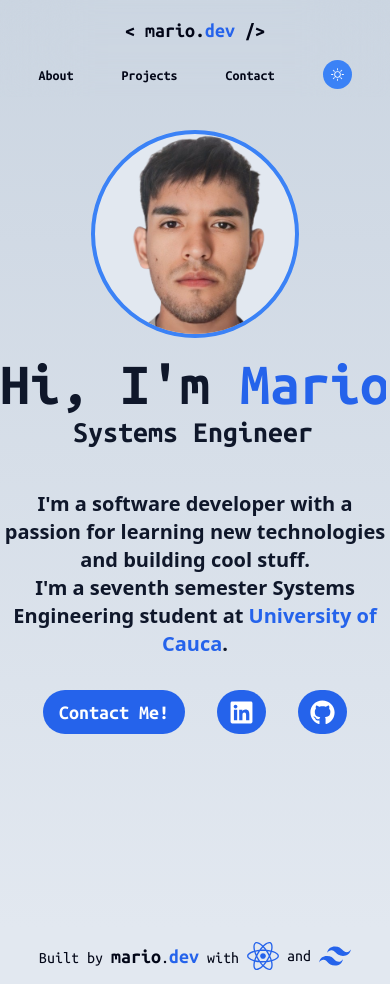
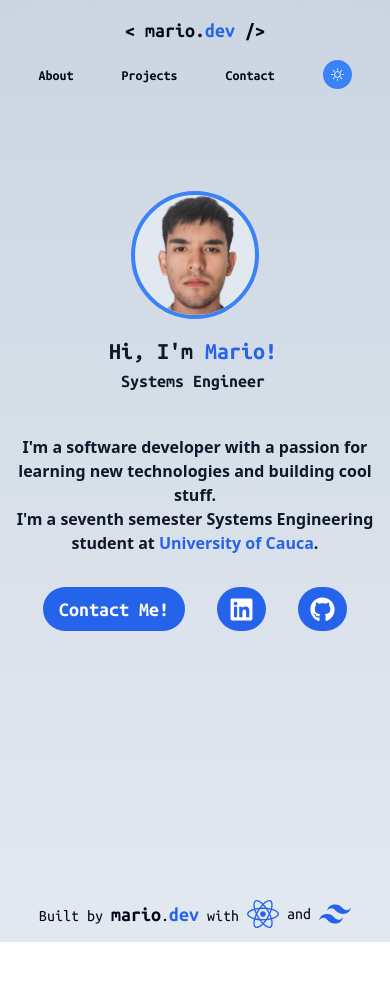
Before and after one commit to cmperdomo17/my_portfolio, a React (Create React App) app: page / in a window 390 px wide. After the commit the page ends 942 px from the top, so only its background shows below. Built offline with nearby package versions, Linux system fonts and the light colour scheme.

Commit message:
Update Home component styling

```diff
--- a/src/components/Home.jsx
+++ b/src/components/Home.jsx
@@ -7,32 +7,32 @@ const Home = () => {
 
     return (
 
-    <div className={`flex flex-col justify-center h-[110vh] ${darkMode ? 'bg-gradient-to-b from-black to-slate-950' : 'bg-gradient-to-b from-slate-300 to-slate-200'}`}>
+    <div className={`flex flex-col justify-center h-[105vh] md:h-[110vh] ${darkMode ? 'bg-gradient-to-b from-black to-slate-950' : 'bg-gradient-to-b from-slate-300 to-slate-200'}`}>
 
         <div className="flex justify-center pb-4">
             <img
                 src={`${process.env.PUBLIC_URL}/me2.png`}
                 alt="Mario"
-                className={`w-52 h-52 rounded-full border-4 hover:scale-105 transition-all ease-out ${darkMode ? 'bg-blue-400' : 'bg-slate-200 border-blue-500'}`}
+                className={`w-32 h-32 md:w-52 md:h-52 rounded-full border-4 hover:scale-105 transition-all ease-out ${darkMode ? 'bg-blue-400' : 'bg-slate-200 border-blue-500'}`}
             />
         </div>
 
         <div className="font-ubuntu-mono font-bold text-center">
 
             <div className="flex justify-center">
-                <h1 className={`text-6xl ${darkMode ? 'text-white' : 'text-slate-900'} animate-typing1 animation-fill-forwards overflow-hidden border-r-4 w-12 text-nowrap`}>
+                <h1 className={`text-2xl md:text-6xl ${darkMode ? 'text-white' : 'text-slate-900'} animate-typing1 animation-fill-forwards overflow-hidden border-r-4 w-12 text-nowrap`}>
                     Hi, I'm <span className={`${darkMode ? 'text-blue-400' : 'text-blue-600'}`}>Mario!</span>
                 </h1>
             </div>
 
             <div className="flex justify-center">
-                <h1 className={`text-3xl animate-typing2 animation-fill-forwards ${darkMode ? 'text-white' : 'text-slate-900'} overflow-hidden border-r-4 w-25 text-nowrap`}>
+                <h1 className={`text-lg md:text-3xl animate-typing2 animation-fill-forwards ${darkMode ? 'text-white' : 'text-slate-900'} overflow-hidden border-r-4 w-25 text-nowrap`}>
                     Systems Engineer
                 </h1>
             </div>
 
             <div className="pt-10">
-                <div className={`text-xl font-sans ${darkMode ? 'text-white' : 'text-slate-900'}`}>
+                <div className={`text-base md:text-xl font-sans ${darkMode ? 'text-white' : 'text-slate-900'}`}>
                     <p>
                         I'm a software developer with a passion for learning new technologies and building cool stuff.
                     </p>
```
